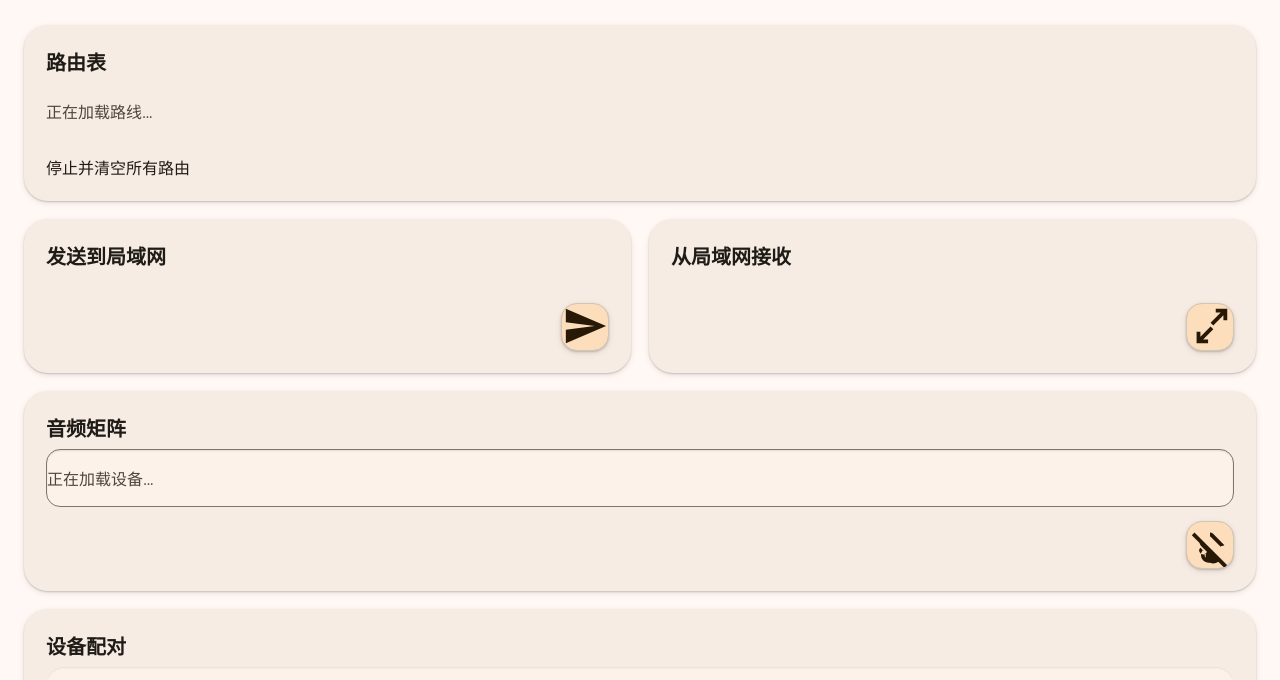
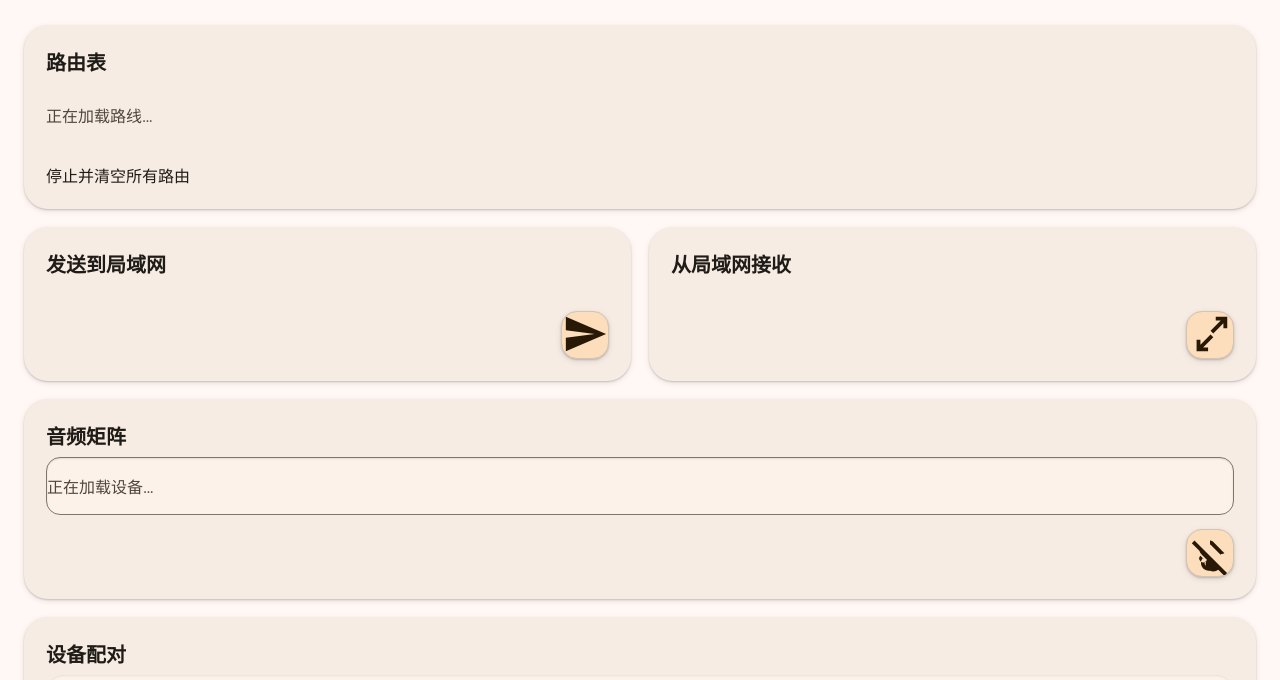
Before and after one commit to Goldppx/Open-Audio-Matrix-Router, a website built with Vite: page web/index.html in a window 1280 px wide. Shown: the part 81-761 px from the top of the page. Built offline with nearby package versions, Linux system fonts and the light colour scheme; files whose address does not match are found by name.

Commit message:
fix(web): stabilize route table placeholder

```diff
--- a/web/src/main.ts
+++ b/web/src/main.ts
@@ -140,7 +140,7 @@ function renderShell(): void {
         <h1>Open Audio Matrix Router</h1>
       </header>
       <div class="grid">
-        <section class="card wide"><h2>路由表</h2><div id="routeTable" class="empty">正在加载路线…</div><div class="actions"><md-outlined-button id="stopAll">停止并清空所有路由</md-outlined-button></div></section>
+        <section class="card wide"><h2>路由表</h2><div id="routeTable" class="route-table-host"><div class="route-table-placeholder empty">正在加载路线…</div></div><div class="actions"><md-outlined-button id="stopAll">停止并清空所有路由</md-outlined-button></div></section>
 
         <section class="card"><h2>发送到局域网</h2><div class="stack"><md-outlined-select id="networkSource" label="音频来源"></md-outlined-select><div class="form-grid"><md-outlined-text-field id="sendHost" label="IP / 主机名" value="127.0.0.1"></md-outlined-text-field><md-outlined-text-field id="sendPort" label="UDP 端口" type="number" value="5004"></md-outlined-text-field></div></div><div class="card-action-bar"><div class="icon-action">${iconButton('id="createSender"', uiLabel('创建发送路线', 'Create sender route'), icons.send)}</div></div></section>
         <section class="card"><h2>从局域网接收</h2><div class="stack"><md-outlined-select id="receiveSink" label="播放到"></md-outlined-select><md-outlined-text-field id="receivePort" label="UDP 端口" type="number" value="5004"></md-outlined-text-field></div><div class="card-action-bar"><div class="icon-action">${iconButton('id="createReceiver"', uiLabel('创建接收路线', 'Create receiver route'), icons.receive)}</div></div></section>
@@ -357,7 +357,7 @@ function renderRoutes(routes: Route[]): void {
     const deletion = iconButton(`data-delete="${route.id}"`, deleteConfirmation === route.id ? uiLabel('确认删除路线', 'Confirm route deletion') : uiLabel('删除路线', 'Delete route'), icons.delete, deleteClass);
     return `<tr><td>${escapeHtml(route.label)}</td><td>${route.enabled ? '运行中' : '已暂停'}</td><td>${route.network ? `${route.quality} · ${route.latency} ms · ${route.mode}` : '本地路线'}</td><td><div class="route-actions">${toggle}${configuration}${deletion}</div></td></tr>`;
   }).join('');
-  byId<HTMLElement>('routeTable').innerHTML = routes.length ? `<div class="data-table-wrap"><table class="data-table"><thead><tr><th>路线</th><th>状态</th><th>传输属性</th><th>操作</th></tr></thead><tbody>${rows}</tbody></table></div>` : '<div class="empty">暂无路线。</div>';
+  byId<HTMLElement>('routeTable').innerHTML = routes.length ? `<div class="data-table-wrap"><table class="data-table"><thead><tr><th>路线</th><th>状态</th><th>传输属性</th><th>操作</th></tr></thead><tbody>${rows}</tbody></table></div>` : '<div class="route-table-placeholder empty">暂无路线。</div>';
   document.querySelectorAll<HTMLElement>('[data-toggle]').forEach(button => button.addEventListener('click', () => void post(`/api/routes/${button.dataset.toggle}/toggle?enabled=${button.dataset.enabled}`)));
   document.querySelectorAll<HTMLElement>('[data-config]').forEach(button => button.addEventListener('click', () => openRouteDialog(routes.find(route => route.id === Number(button.dataset.config))!)));
   document.querySelectorAll<HTMLElement>('[data-delete]').forEach(button => button.addEventListener('click', () => {
--- a/web/src/style.css
+++ b/web/src/style.css
@@ -67,6 +67,8 @@ md-divider { margin: 18px 0; }
 .disabled { color: var(--md-sys-color-outline); }
 .route-actions { display: flex; align-items: center; flex-wrap: wrap; gap: 7px; }
 .route-property { min-width: 102px; }
+.route-table-host { min-block-size: 64px; }
+.route-table-placeholder { display: flex; align-items: center; min-block-size: 64px; }
 .peer-card { padding: 13px 0; border-bottom: 1px solid color-mix(in srgb, var(--md-sys-color-outline) 45%, transparent); }
 .peer-card:last-child { border-bottom: 0; }
 .peer-title { display: flex; align-items: center; gap: 8px; }
```
